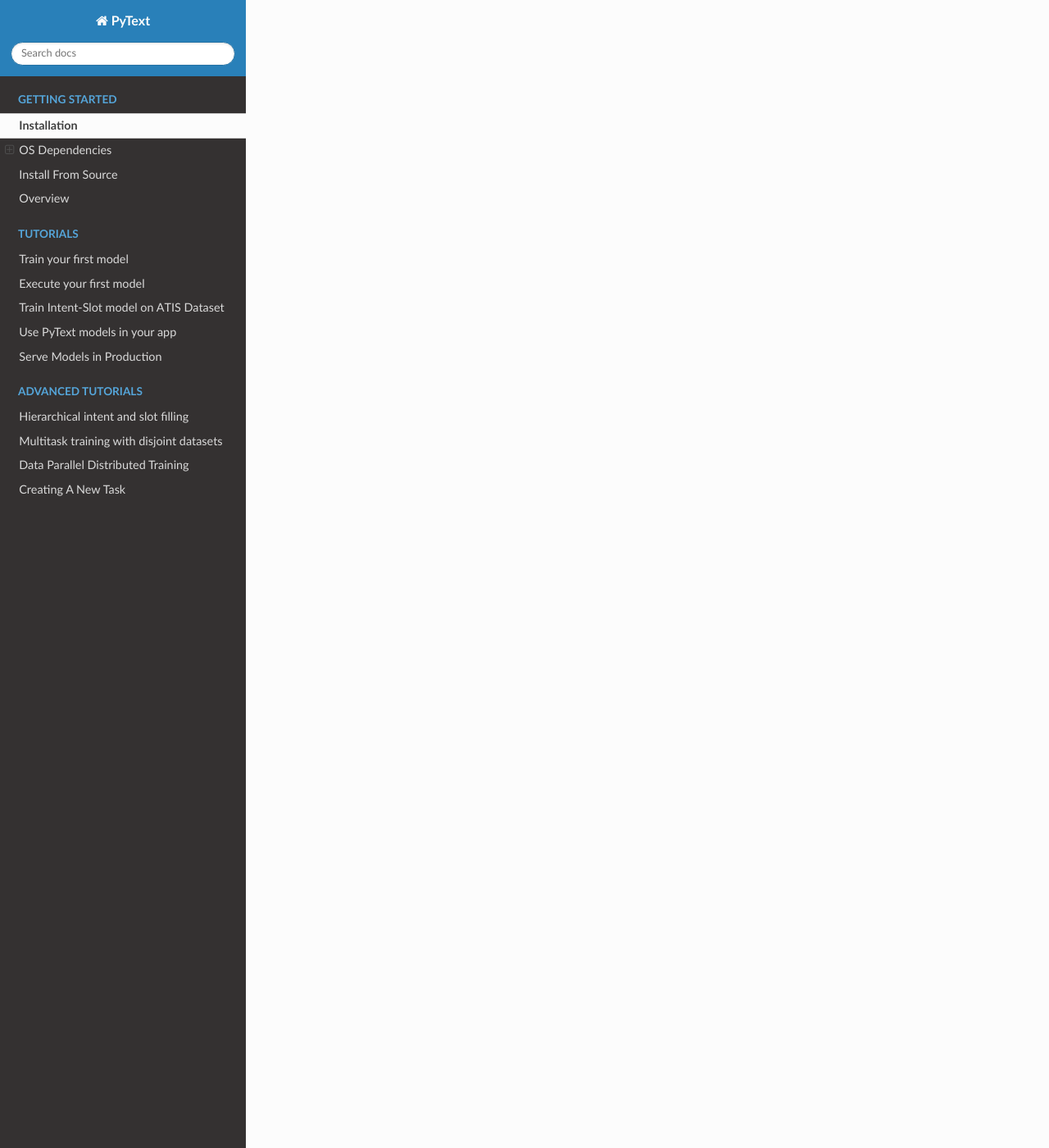
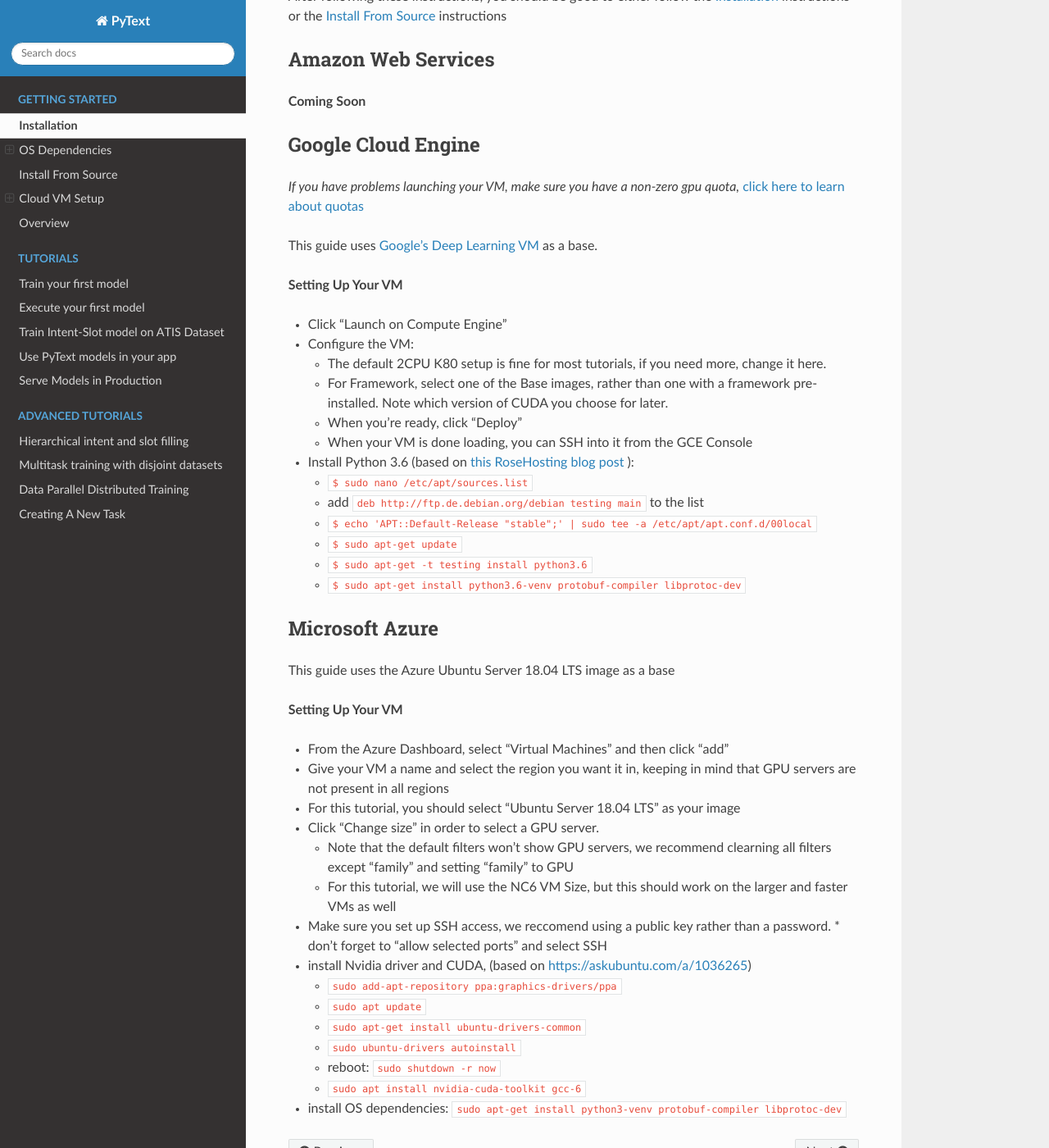
Before and after one commit to facebookresearch/pytext, a Sphinx documentation site: the page built from pytext/docs/source/installation.rst, in a window 1280 px wide and 1400 px high, scrolled down 2105 px. Shown: the whole window at 82% size. Built offline with Sphinx 7.4.7 and the Read the Docs theme 2.0.0, drawn with Linux system fonts in a browser that asks for light colours; pages that are not in the unit, such as notebooks, are missing from menus; some of the changed text lies outside the part shown.

Commit message:
Cloud Instructions Summary: Moved Google cloud instructions into the docs, and added instructions for Microsoft Test Plan: Will attach a link to generated docs

```diff
--- a/pytext/docs/source/installation.rst
+++ b/pytext/docs/source/installation.rst
@@ -37,7 +37,7 @@
   $ brew install cmake protobuf
 
 On Windows
----------
+----------
 
 Coming Soon!
 
@@ -91,3 +91,72 @@
 .. code-block:: console
 
    (venv) $ deactivate
+
+
+Cloud VM Setup
+==============
+
+This guide will cover all the setup work you have to do in order to be able to easily install PyText on a cloud VM
+.
+*Note that while these instructions worked when they were written, they may become incorrect or out of date. If they do, please send us a Pull Request!*
+
+After following these instructions, you should be good to either follow the `Installation`_ instructions or the `Install From Source`_ instructions
+
+Amazon Web Services
+-------------------
+**Coming Soon**
+
+Google Cloud Engine
+-------------------
+
+*If you have problems launching your VM, make sure you have a non-zero gpu quota,* `click here to learn about quotas <https://cloud.google.com/compute/quotas#requesting_additional_quota>`_
+
+This guide uses `Google's Deep Learning VM <https://console.cloud.google.com/marketplace/details/click-to-deploy-images/deeplearning>`_ as a base.
+
+**Setting Up Your VM**
+
+* Click "Launch on Compute Engine"
+* Configure the VM:
+
+  * The default 2CPU K80 setup is fine for most tutorials, if you need more, change it here.
+  * For Framework, select one of the Base images, rather than one with a framework pre-installed. Note which version of CUDA you choose for later.
+  * When you're ready, click "Deploy"
+  * When your VM is done loading, you can SSH into it from the GCE Console
+
+* Install Python 3.6 (based on `this RoseHosting blog post <https://www.rosehosting.com/blog/how-to-install-python-3-6-4-on-debian-9/>`_ ):
+
+  * ``$ sudo nano /etc/apt/sources.list``
+  * add ``deb http://ftp.de.debian.org/debian testing main`` to the list
+  * ``$ echo 'APT::Default-Release "stable";' | sudo tee -a /etc/apt/apt.conf.d/00local``
+  * ``$ sudo apt-get update``
+  * ``$ sudo apt-get -t testing install python3.6``
+  * ``$ sudo apt-get install python3.6-venv protobuf-compiler libprotoc-dev``
+
+
+Microsoft Azure
+---------------
+
+This guide uses the Azure Ubuntu Server 18.04 LTS image as a base
+
+**Setting Up Your VM**
+
+* From the Azure Dashboard, select "Virtual Machines" and then click "add"
+* Give your VM a name and select the region you want it in, keeping in mind that GPU servers are not present in all regions
+* For this tutorial, you should select "Ubuntu Server 18.04 LTS" as your image
+* Click "Change size" in order to select a GPU server.
+
+  * Note that the default filters won't show GPU servers, we recommend clearning all filters except "family" and setting "family" to GPU
+  * For this tutorial, we will use the NC6 VM Size, but this should work on the larger and faster VMs as well
+* Make sure you set up SSH access, we reccomend using a public key rather than a password.
+  * don't forget to "allow selected ports" and select SSH
+
+* install Nvidia driver and CUDA, (based on  https://askubuntu.com/a/1036265)
+
+  * ``sudo add-apt-repository ppa:graphics-drivers/ppa``
+  * ``sudo apt update``
+  * ``sudo apt-get install ubuntu-drivers-common``
+  * ``sudo ubuntu-drivers autoinstall``
+  * reboot: ``sudo shutdown -r now``
+  * ``sudo apt install nvidia-cuda-toolkit gcc-6``
+
+* install OS dependencies: ``sudo apt-get install python3-venv protobuf-compiler libprotoc-dev``
```
Also changed, not shown: CLOUDS.md (deleted, +0 -33 lines).
